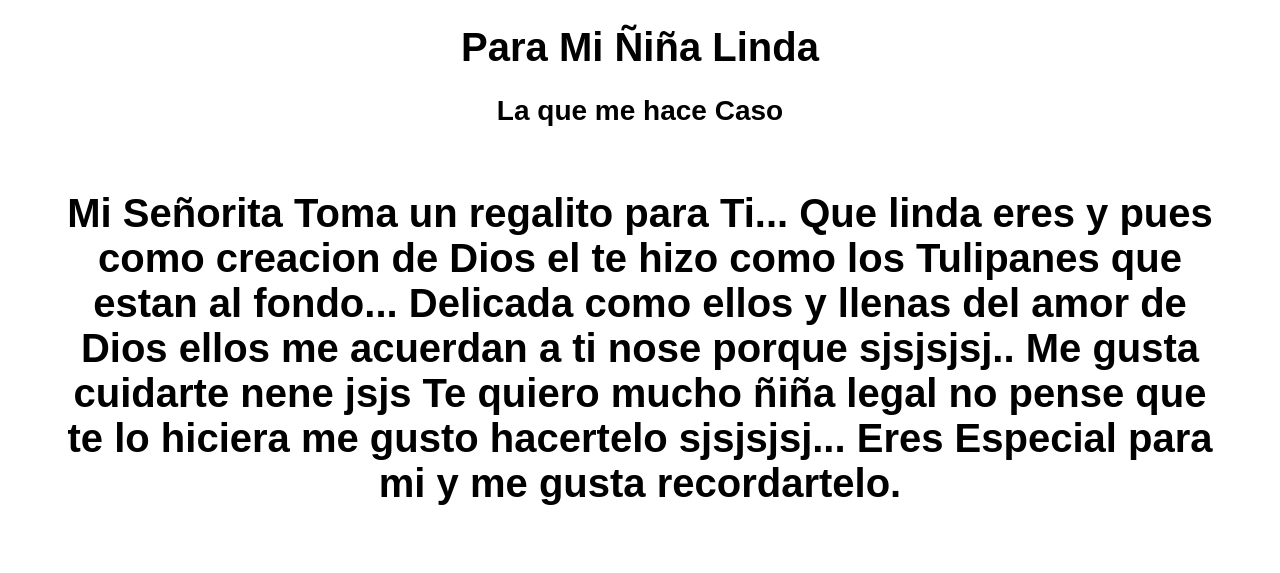
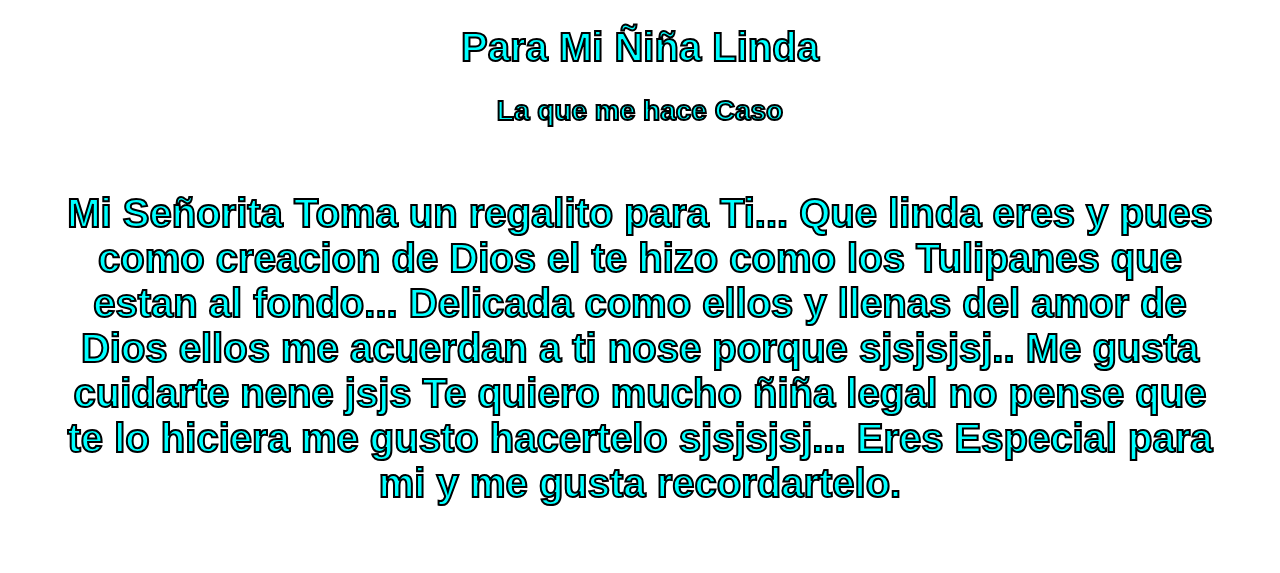
Before and after one commit to Frangher/frangher.github.io, a plain HTML site: page index2.html in a window 1280 px wide. Drawn offline with Linux system fonts and the light colour scheme.

Commit message:
Initial commit

```diff
--- a/style.css
+++ b/style.css
@@ -36,20 +36,23 @@ button{
 }
 
 h1{
-    color: black;
+    color: #00ffff;
+    -webkit-text-stroke: 2px #000;
     font-size: 40px;
     text-align: center;
     padding: 25px;
 }
 
 h3{
-    color: black;
+    color: #00ffff;
+    -webkit-text-stroke: 2px #000;
     font-size: 28px;
     text-align: center;
 }
 
 #Parrafo{
-    color: black;
+    color: #00ffff;
+    -webkit-text-stroke: 2px #000;
     font-size: 40px;
     padding: 5%;
     font-family: Arial, Helvetica, sans-serif;
@@ -70,7 +73,4 @@ h3{
         background-position: center;
         background-color: #FF8DFF;
     }
-    #Parrafo{
-        color:white;
-    }
 }
```
